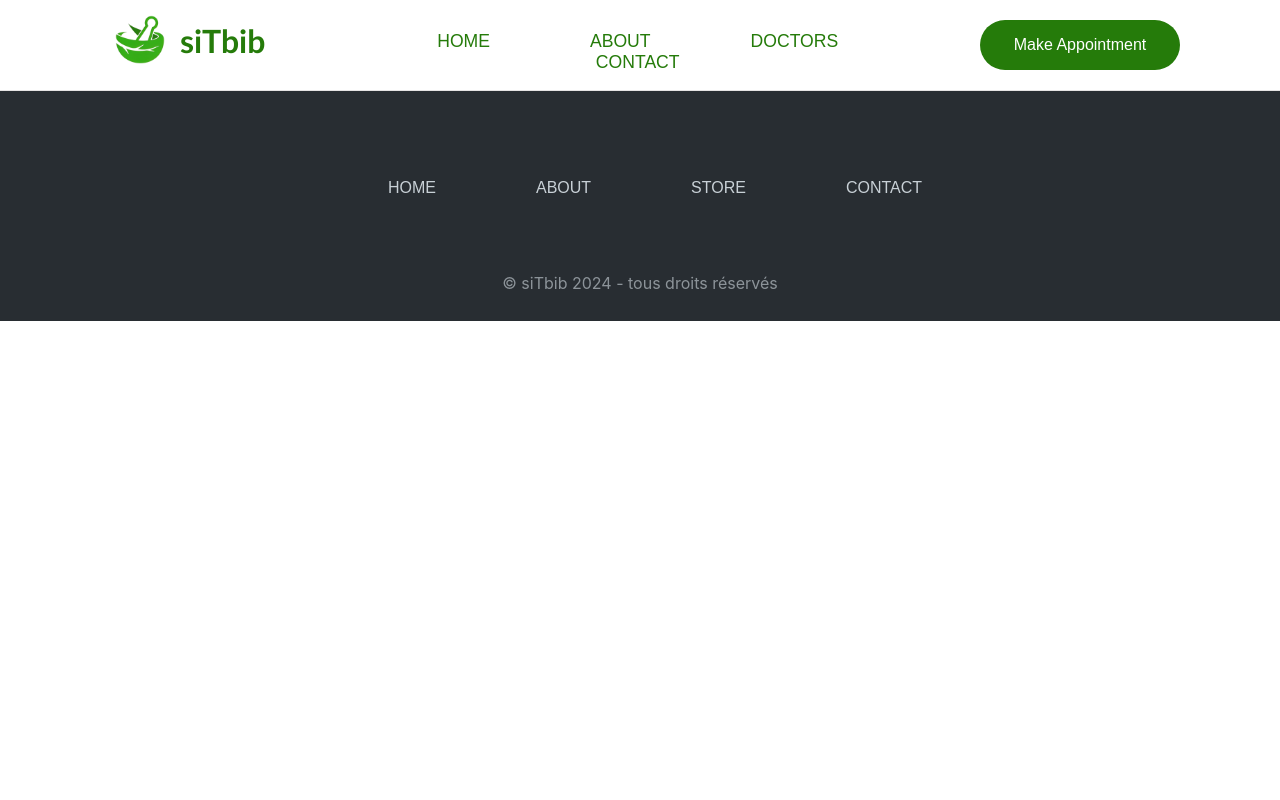
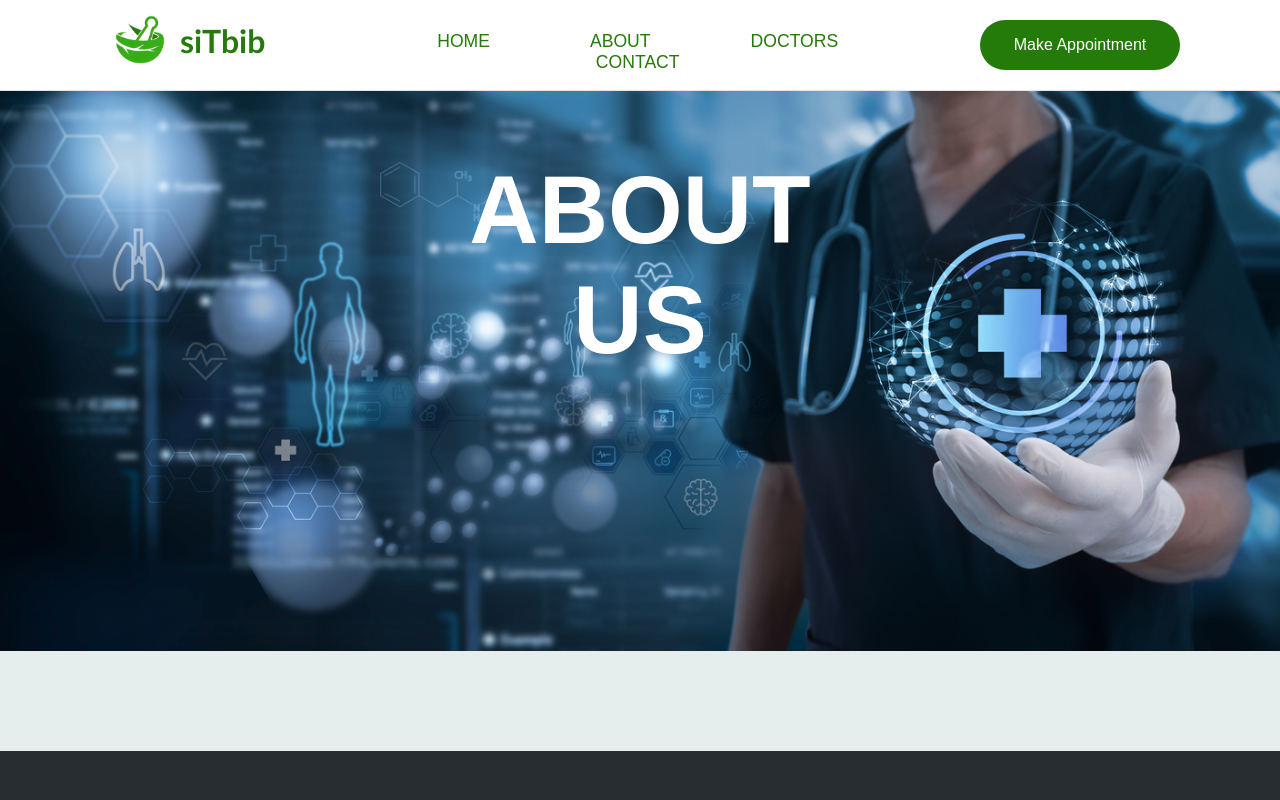
Before and after one commit to hafriaya/doctor_appointment, a React (Create React App) app: page /about in a window 1280 px wide. Shown: the top 800 px of the page. Built offline with nearby package versions, Linux system fonts and the light colour scheme.

Commit message:
about_top_page

```diff
--- a/src/pages/about.js
+++ b/src/pages/about.js
@@ -1,3 +1,4 @@
+import "../styles/about.css"
 import Footer from "./footer";
 import Header from "./header";
 
@@ -5,6 +6,16 @@ const About = () => {
   return (
     <>
       <Header />
+      <div className="content">
+        <div className="top_of_page">
+            <div className="medical_bg_image">
+                <div className="bg_text">
+                    <h1>About us</h1>
+                </div>
+            </div>
+        </div>
+        <div className="middle_of_page"></div>
+      </div>
       <Footer />
     </>
   );
--- /dev/null
+++ b/src/styles/about.css
@@ -0,0 +1,26 @@
+.medical_bg_image {
+  background-image: url(../images/backgrounds/medical_background.jpg);
+  background-repeat: no-repeat;
+  background-size: cover;
+  background-position: center;
+  margin: 0;
+  position: relative;
+  text-align: center;
+  /* align-items: center; */
+  width: 100%;
+  height: 70vh;
+  /* display: flex;
+  justify-content: center; */
+}
+.medical_bg_image .bg_text {
+  position: absolute;
+  padding: 0 400px;
+  color: #fff;
+  font-size: 3rem;
+  font-family:Arial, Helvetica, sans-serif;
+  text-transform: uppercase;
+}
+.middle_of_page {
+    background-color: #e5eeed;
+    padding: 50px;
+  }
```
Also changed, not shown: src/images/backgrounds/medical_background.jpg (added), src/images/backgrounds/medical_bg.jpg (added).
